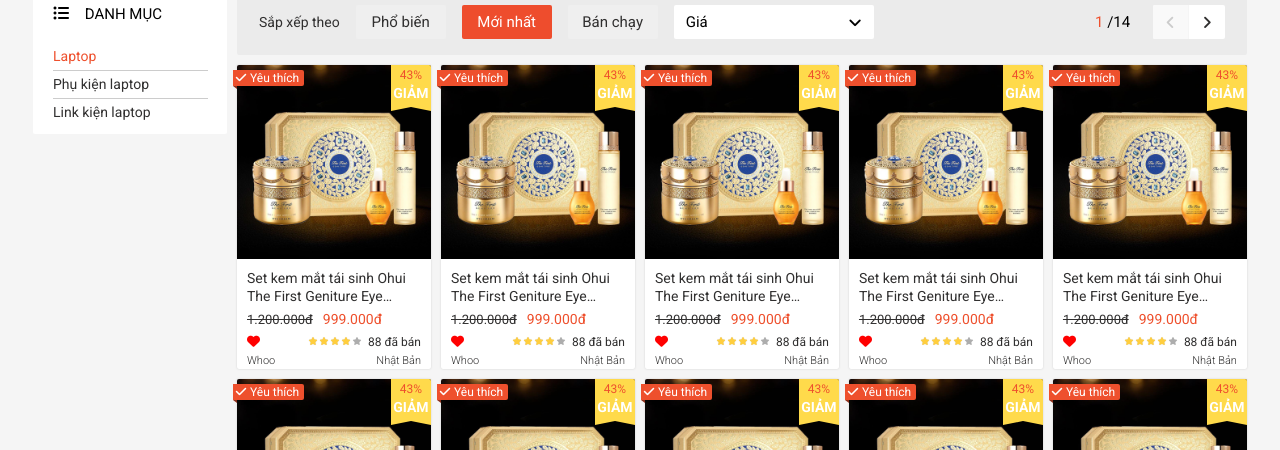
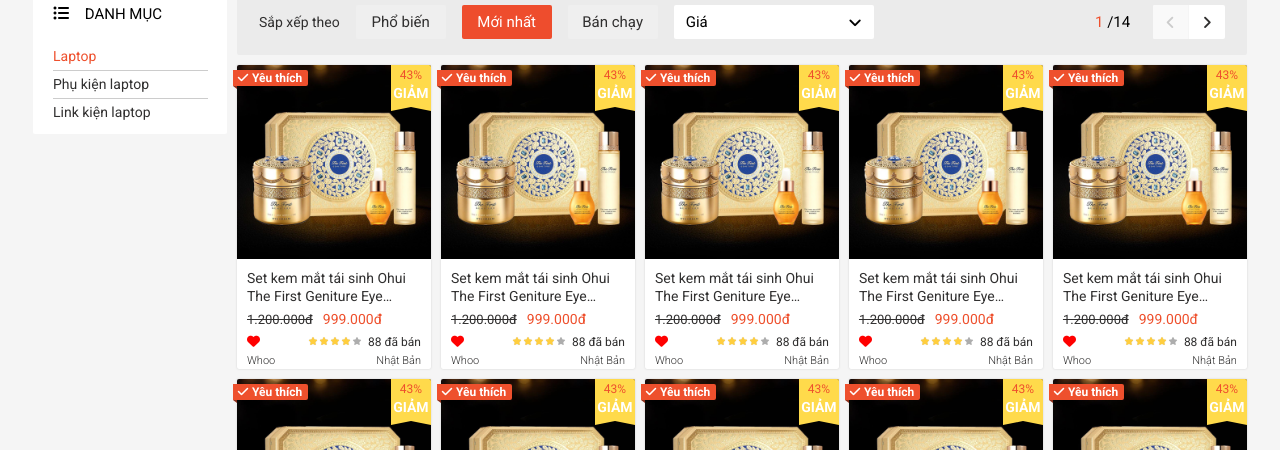
Before and after one commit to demo2232/demo_new_shop, a plain HTML site: page index.html in a window 1280 px wide. Shown: the part 167-617 px from the top of the page. Drawn offline with Linux system fonts and the light colour scheme.

Commit message:
do something

```diff
--- a/assets/css/style.css
+++ b/assets/css/style.css
@@ -785,7 +785,8 @@
     top: 5px;
     left: -4px;
     font-size: 1.2rem;
-    padding: 0 5px 0 2px;
+    font-weight: 600;
+    padding: 0 6px 0 4px;
     color: var(--text-white-color);
     background-color:var(--orange-color);
     border-radius: 0 2px 2px 0;
```
